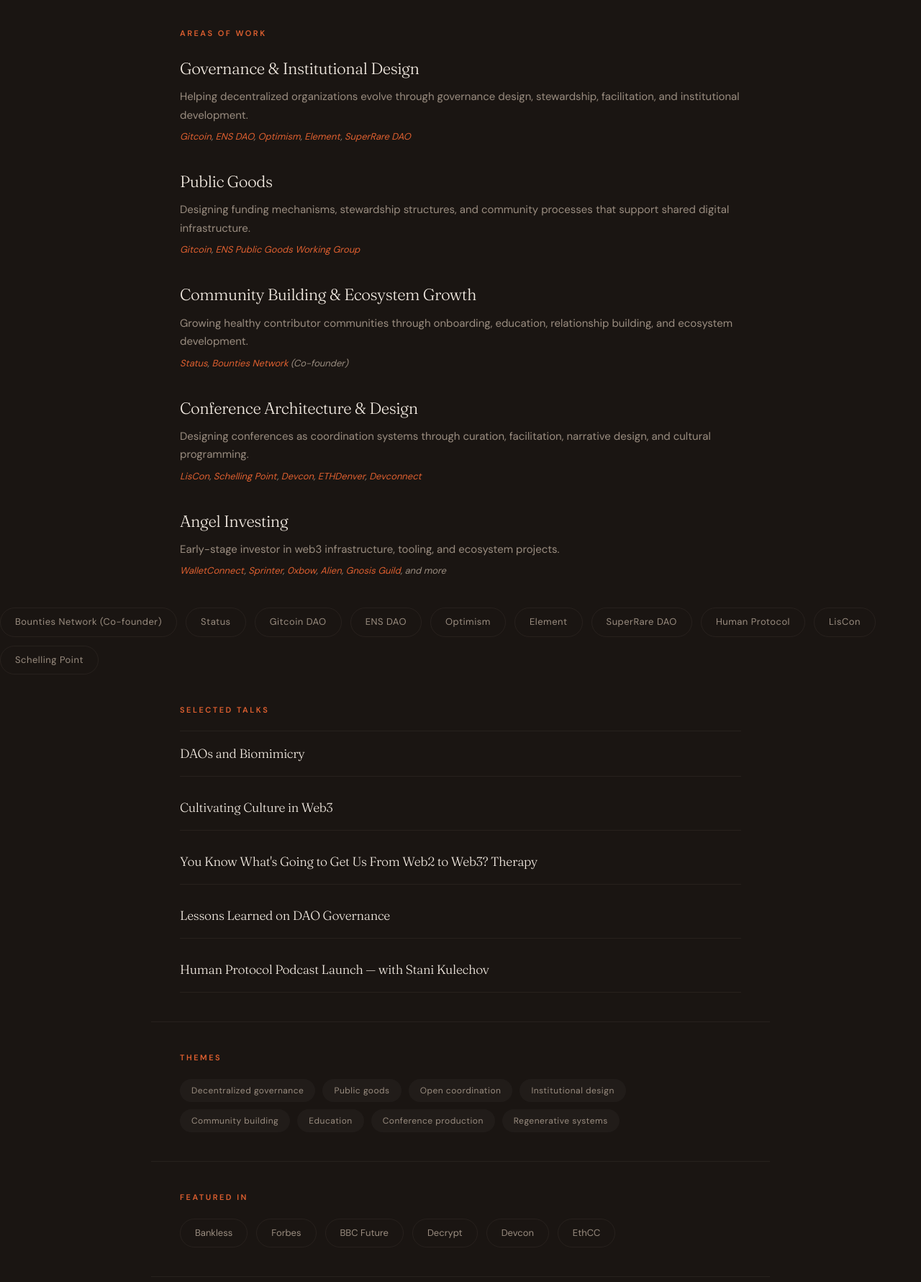
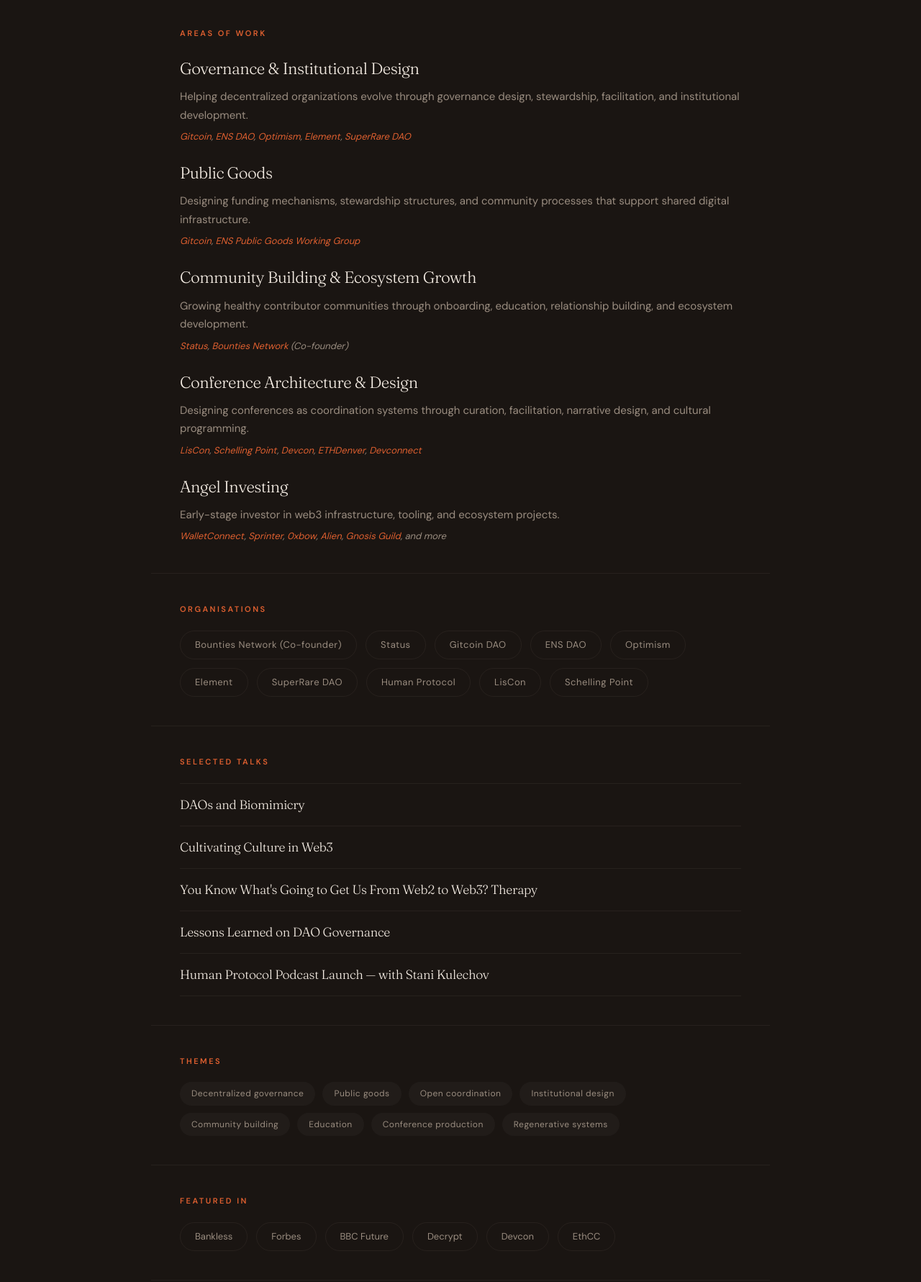
Before and after one commit to sim-pop/humanprotocol-site, a website: page about.html in a window 1280 px wide. Shown: the part 540-2321 px from the top of the page at 72% size. Drawn offline with Linux system fonts and the light colour scheme.

Commit message:
Update about.html

```diff
--- a/about.html
+++ b/about.html
@@ -25,71 +25,49 @@ html{scroll-behavior:smooth}
 body{background:var(--bg);color:var(--fg);font-family:var(--sans);line-height:1.7;-webkit-font-smoothing:antialiased}
 a{color:var(--accent);text-decoration:none;transition:opacity .2s}
 a:hover{opacity:.8}
-
-/* Nav */
 nav{display:flex;justify-content:space-between;align-items:center;padding:18px 40px;position:sticky;top:0;z-index:100;background:rgba(26,21,18,.85);backdrop-filter:blur(20px);border-bottom:1px solid var(--card-border)}
 .nav-logo{font-family:var(--mono);font-size:12px;letter-spacing:3px;text-transform:uppercase;color:var(--fg);text-decoration:none;display:flex;align-items:center;gap:10px}
 .nav-logo svg{width:22px;height:22px}
 .nav-links{display:flex;align-items:center;gap:24px}
 .nav-links a{color:var(--muted);text-decoration:none;font-size:13px;font-weight:500;letter-spacing:.5px}
 .nav-links a:hover{color:var(--fg);opacity:1}
-
-/* Hero */
 .profile-hero{padding:80px 40px 60px;max-width:860px;margin:0 auto}
 .profile-hero h1{font-family:var(--serif);font-size:3.5rem;font-weight:300;letter-spacing:-1.5px;line-height:1.1;margin-bottom:8px}
 .profile-hero h1 em{color:var(--accent);font-style:italic}
 .profile-intro{font-size:17px;color:var(--muted);line-height:1.8;margin-top:16px;max-width:720px}
 .profile-intro strong{color:var(--accent);font-weight:400}
-
-/* Sections */
 .profile-section{padding:40px 40px;max-width:860px;margin:0 auto}
 .profile-section + .profile-section{border-top:1px solid var(--card-border)}
 .section-eyebrow{font-family:var(--sans);font-weight:600;font-size:11px;letter-spacing:2.5px;text-transform:uppercase;color:var(--accent);margin-bottom:20px}
-
-/* Areas of work */
-.work-grid{display:grid;gap:32px}
+.work-grid{display:grid;gap:20px}
 .work-item h3{font-family:var(--serif);font-size:1.4rem;font-weight:300;letter-spacing:-.5px;margin-bottom:8px}
 .work-item p{font-size:15px;color:var(--muted);line-height:1.7}
 .work-item .work-orgs{font-size:13px;color:var(--muted);margin-top:6px;font-style:italic}
 .work-item .work-orgs a{color:var(--accent);text-decoration:none}
 .work-item .work-orgs a:hover{opacity:.7}
-
-/* Organizations */
 .org-list{display:flex;flex-wrap:wrap;gap:12px}
 .org-tag{padding:8px 20px;border:1px solid var(--card-border);border-radius:100px;font-size:13px;color:var(--muted);letter-spacing:.5px;text-decoration:none;transition:all .2s}
 a.org-tag:hover{border-color:var(--accent);color:var(--accent);opacity:1}
-
-/* Talks */
-.talk-list{display:grid;gap:12px}
-.talk-item{padding:16px 0;border-bottom:1px solid var(--card-border);font-family:var(--serif);font-size:1.1rem;font-weight:300;letter-spacing:-.3px}
+.talk-list{display:grid;gap:0}
+.talk-item{padding:14px 0;border-bottom:1px solid var(--card-border);font-family:var(--serif);font-size:1.1rem;font-weight:300;letter-spacing:-.3px}
 .talk-item:first-child{border-top:1px solid var(--card-border)}
 .talk-item a{color:var(--fg)}
 .talk-item a:hover{color:var(--accent);opacity:1}
-
-/* Source links */
 .source-group{margin-bottom:28px}
 .source-group:last-child{margin-bottom:0}
-.source-group h3{font-family:var(--serif);font-size:1.1rem;font-weight:400;margin-bottom:16px;color:var(--fg)}
-.source-list{display:grid;gap:8px}
+.source-group h3{font-family:var(--serif);font-size:1.1rem;font-weight:400;margin-bottom:12px;color:var(--fg)}
+.source-list{display:grid;gap:0}
 .source-list a{font-size:14px;color:var(--muted);display:block;padding:8px 0;border-bottom:1px solid rgba(154,141,128,.06);transition:all .2s}
 .source-list a:hover{color:var(--accent);padding-left:8px;opacity:1}
-
-/* Media */
 .media-list{display:flex;flex-wrap:wrap;gap:12px}
 .media-tag{padding:8px 20px;border:1px solid var(--card-border);border-radius:100px;font-size:13px;color:var(--muted)}
-
-/* Themes */
 .theme-list{display:flex;flex-wrap:wrap;gap:10px}
 .theme-tag{padding:6px 16px;border-radius:100px;background:var(--card-bg);font-size:12px;color:var(--muted);letter-spacing:.5px}
-
-/* Footer */
 footer{padding:40px;border-top:1px solid var(--card-border);display:flex;justify-content:space-between;align-items:center;max-width:860px;margin:40px auto 0}
 .footer-left{font-size:11px;color:var(--muted);letter-spacing:1px;display:flex;align-items:center;gap:10px}
 .footer-left svg{width:22px;height:22px}
 .footer-links{display:flex;gap:20px}
 .footer-links a{font-size:12px;color:var(--muted)}
-
-/* Mobile */
 @media(max-width:768px){
 nav{padding:12px 16px}
 .nav-logo{font-size:10px;letter-spacing:1.5px}
@@ -160,6 +138,9 @@ Human Protocol
 
 </div>
 </section>
+
+<section class="profile-section">
+<div class="section-eyebrow">Organisations</div>
 <div class="org-list">
 <a href="https://decrypt.co/6554/bounties-network-co-founder-simona-pop-interview" target="_blank" rel="noopener" class="org-tag">Bounties Network (Co-founder)</a>
 <a href="https://status.im" target="_blank" rel="noopener" class="org-tag">Status</a>
```
